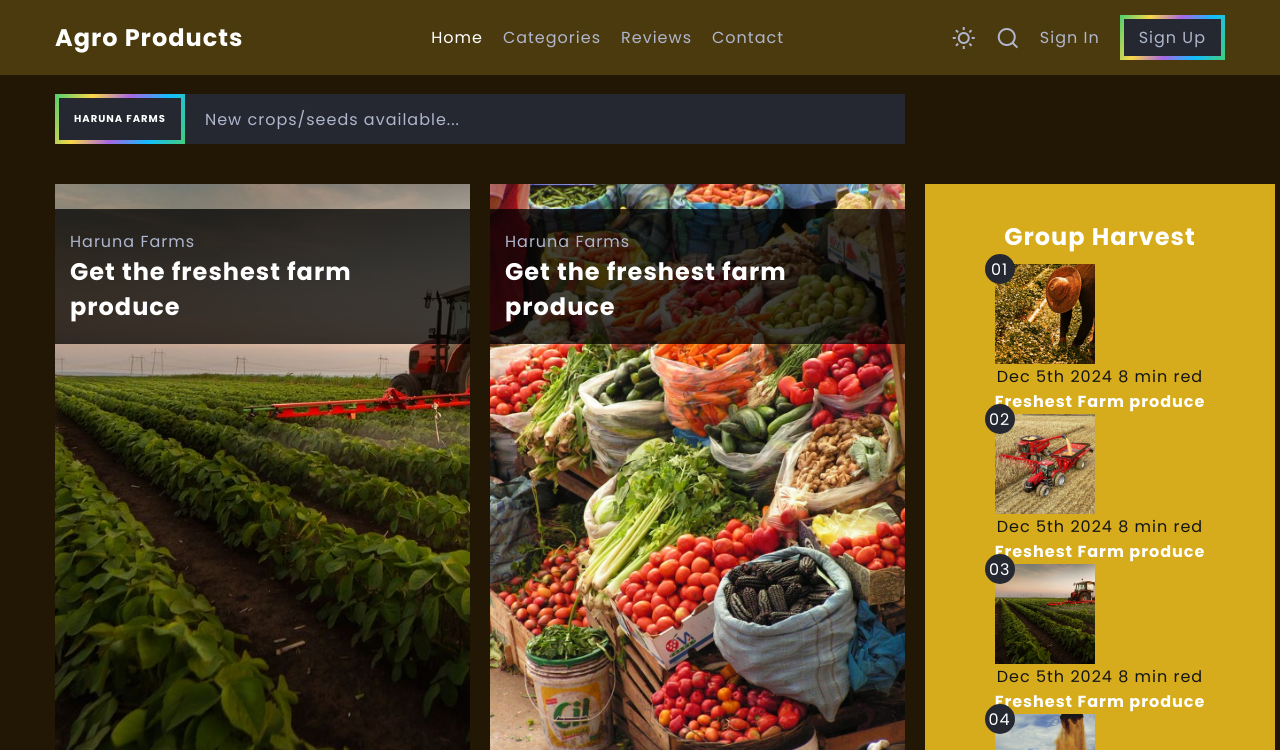
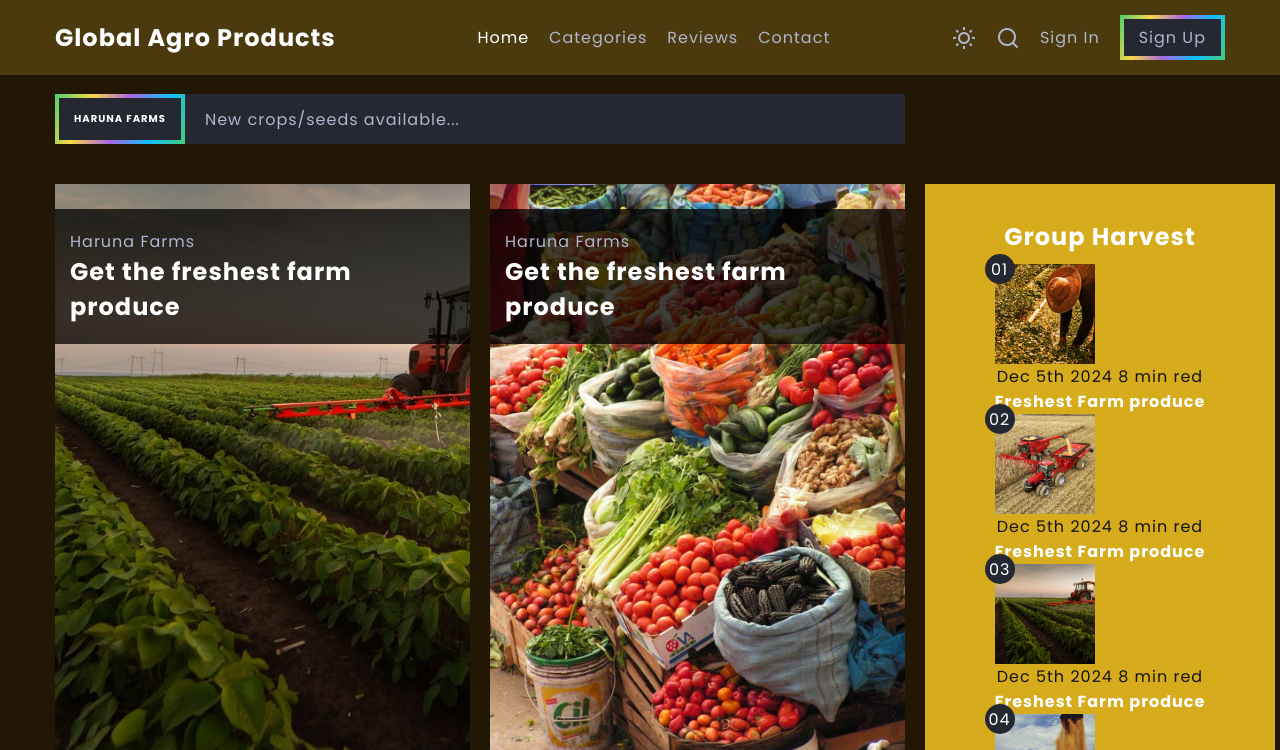
Before and after one commit to Sammy11999/shekinah.com, a plain HTML site: page index.html in a window 1280 px wide. Shown: the top 750 px of the page. Drawn offline with nearby package versions, Linux system fonts and the light colour scheme; files whose address does not match are found by name.

Commit message:
updated temp for Agro Farms

```diff
--- a/index.html
+++ b/index.html
@@ -27,7 +27,7 @@
 
         <nav class="navbar container">
             <a href="./index.html">
-                <h2 class="logo">Agro Products</h2>
+                <h2 class="logo">Global Agro Products</h2>
 
             <div class="menu" id="menu">
                 <ul class="list">
```
